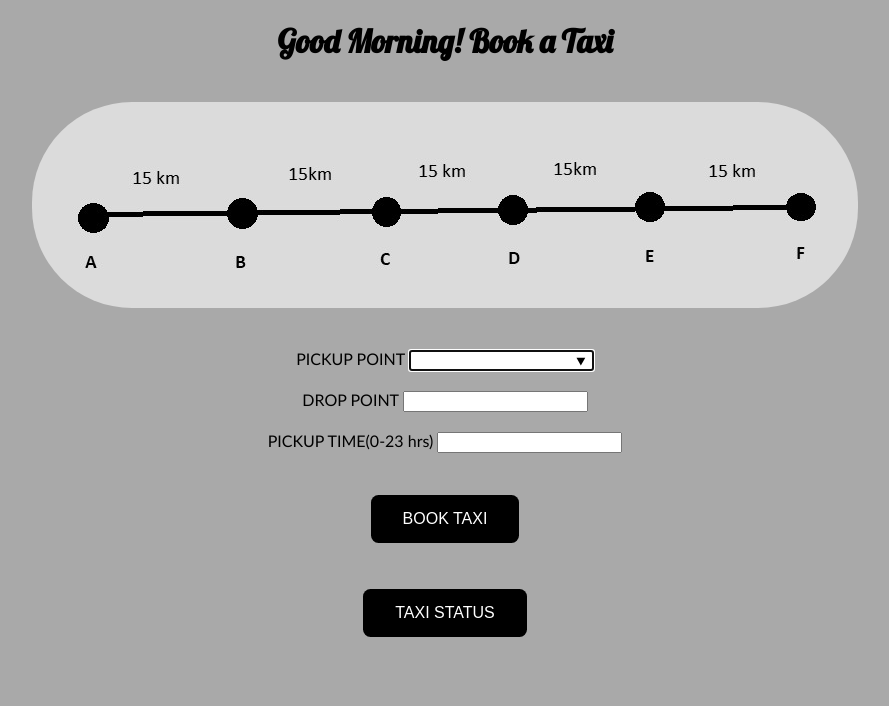
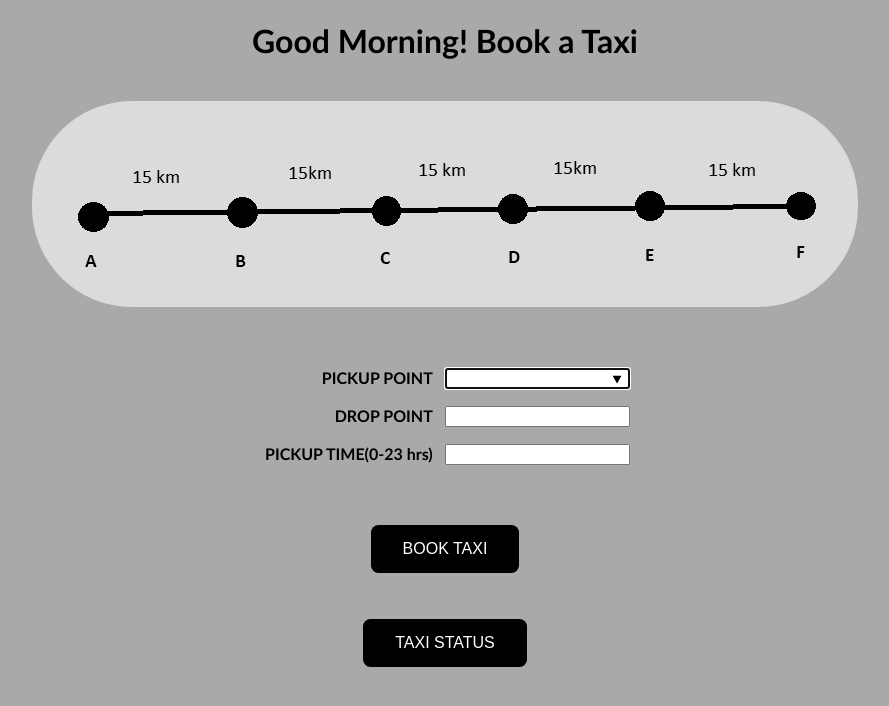
Before and after one commit to Kiruthika-Jayabalan/taxi-booking-application, a plain HTML site: page index.html in a window 1280 px wide. Shown: the whole page, without its empty margins (195-1084 px from the left). Drawn offline with Linux system fonts and the light colour scheme.

Commit message:
Update index.html

```diff
--- a/index.html
+++ b/index.html
@@ -4,12 +4,11 @@
 <head>
     <meta charset= 'UTF-8' name="viewport" content="width=device-width, initial-scale=1.0">
     <link rel='stylesheet' href='style.css'>
-    <link rel = 'stylesheet' href = 'http://fonts.googleapis.com/css?family=Lobster' type='text/css'>
     <title> TAXI BOOKING WEB APPLICATION</title>
 </head>
 
 <body>
-       <h1 style= "font-family:Lobster">
+       <h1>
        <script>
         var today = new Date();
         var hrs = today.getHours();
@@ -37,10 +36,13 @@
         <option value=F>
       </datalist>
 
-       <div id='details'>
-       <label>PICKUP POINT <input id='pickUpPoint' list='locations'></label> <br> <br>
-       <label>DROP POINT <input id='dropPoint' list='locations'></label> <br>  <br>
-       <label>PICKUP TIME(0-23 hrs) <input id='pickUpTime'></label> <br>  <br> <br>
+       <div id='container'>
+       <div class = 'col25'><label>PICKUP POINT </label></div>
+       <div class ='col75'><input id='pickUpPoint' list='locations'></div><br> <br>
+       <div class = 'col25'><label>DROP POINT </label></div>
+       <div class = 'col75'><input id='dropPoint' list='locations'></div><br>  <br>
+       <div class = 'col25'><label>PICKUP TIME(0-23 hrs) </label></div>
+       <div class = 'col75'><input id='pickUpTime'></div> <br>  <br> <br>
        </div>
 
       <input type='button' value='BOOK TAXI' id='bookTaxi'><br>
```
